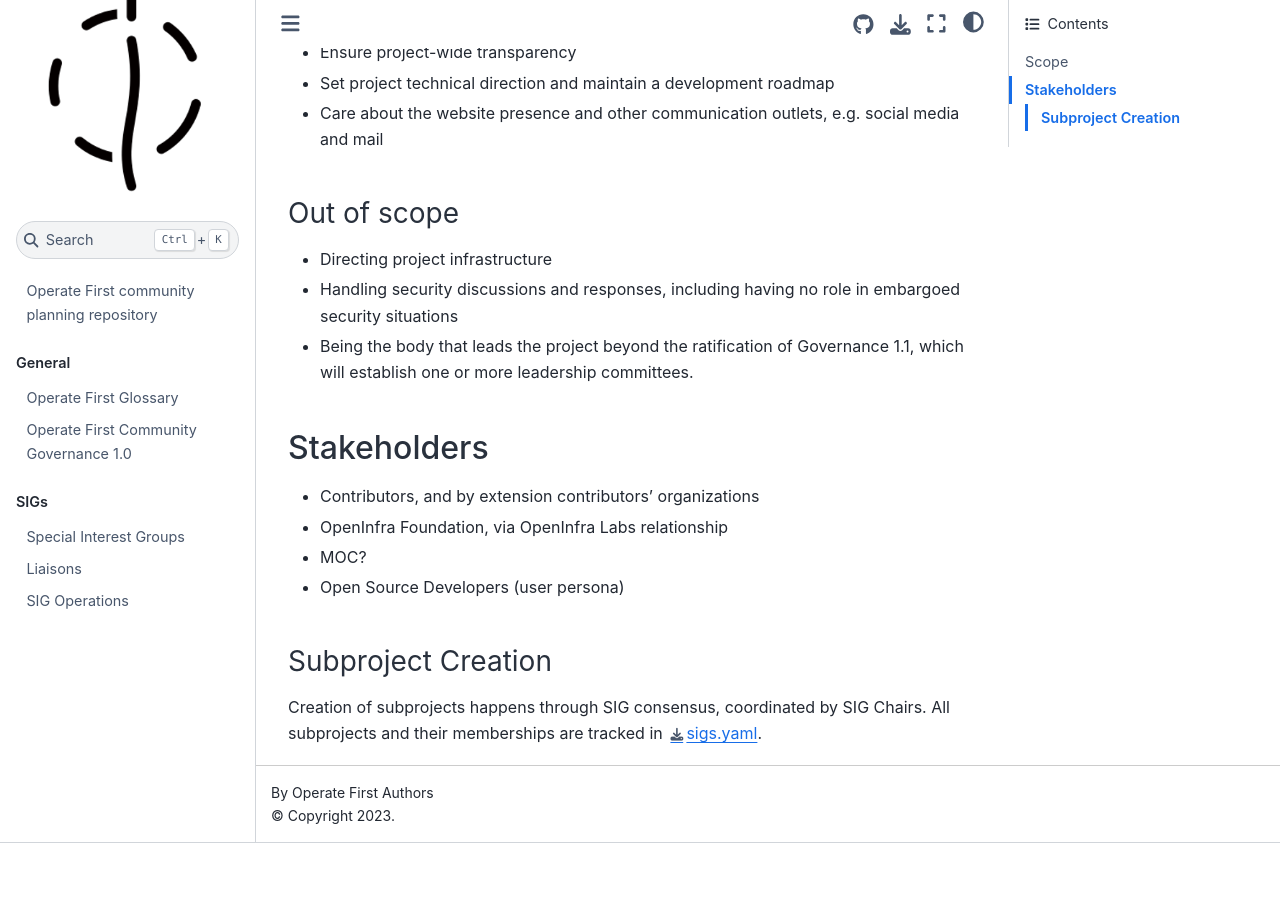
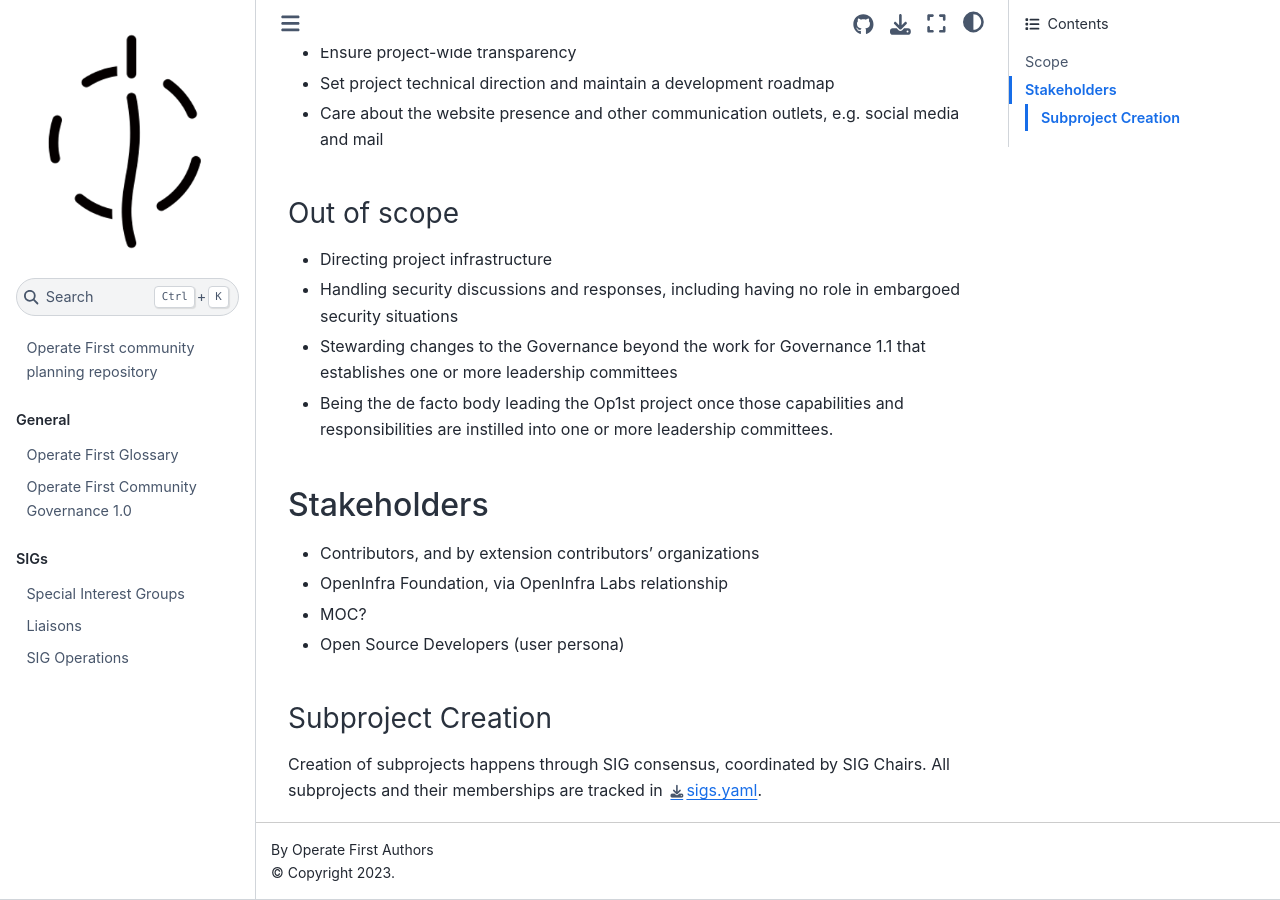
Before and after one commit to operate-first/community, a Jupyter Book: the page built from sig-community/charter.md, in a window 1280 px wide and 900 px high, scrolled down 1337 px. Built offline with Jupyter Book 1.0.4 settings and Sphinx 7.4.7 and the Sphinx Book theme 1.1.4, drawn with Linux system fonts in a browser that asks for light colours; before the commit the page ends 2180 px from its top, so only the background shows below that.

Commit message:
State-based milestone, not active/passive

```diff
--- a/sig-community/charter.md
+++ b/sig-community/charter.md
@@ -46,7 +46,8 @@
 
 * Directing project infrastructure
 * Handling security discussions and responses, including having no role in embargoed security situations
-* Being the body that leads the project beyond the ratification of Governance 1.1, which will establish one or more leadership committees.
+* Stewarding changes to the Governance beyond the work for Governance 1.1 that establishes one or more leadership committees
+* Being the de facto body leading the Op1st project once those capabilities and responsibilities are instilled into one or more leadership committees.
 
 ## Stakeholders
 
```
